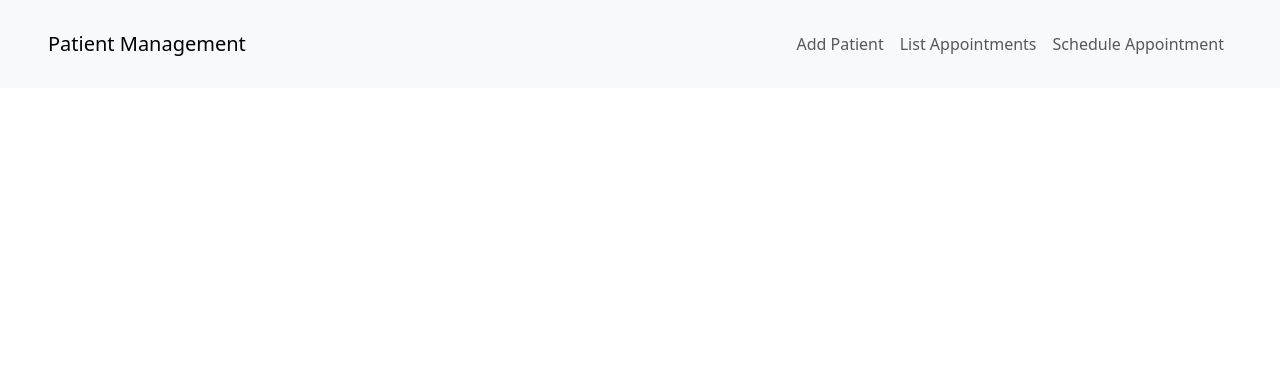
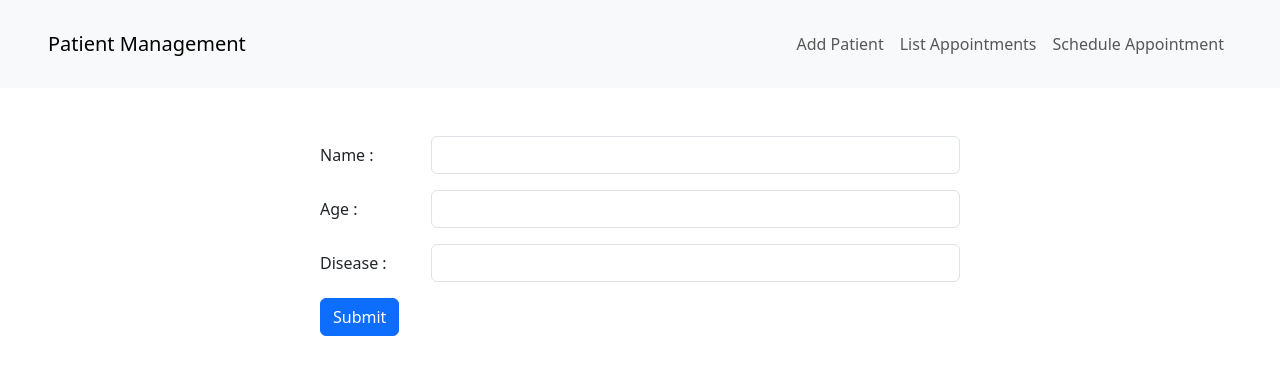
Before and after one commit to ShubhamVerma111/PatientManagement_Flask, a React (Create React App) app in the folder frontend/: page /add_patient in a window 1280 px wide. Shown: the top 374 px of the page. Built offline with nearby package versions, Linux system fonts and the light colour scheme.

Commit message:
add patient form added

```diff
--- a/frontend/src/App.js
+++ b/frontend/src/App.js
@@ -5,6 +5,7 @@ import Navbar from './components/Navbar';
 import PatientTable from './components/PatientTable';
 import AppointmentTable from './components/AppointmentTable';
 import Model from './components/Model';
+import PatientForm from './components/PatientForm';
 
 function App() {
   const initialModelData = {
@@ -22,6 +23,7 @@ function App() {
         <Routes>
           <Route exact path="/" element={<PatientTable setModelData={setModelData} />} />
           <Route path="/appointments" element={<AppointmentTable setModelData={setModelData} />} />
+          <Route exact path="/add_patient" element={<PatientForm />} />
         </Routes>
 
         <Model modelData={modelData} />
--- a/frontend/src/components/AppointmentTable.jsx
+++ b/frontend/src/components/AppointmentTable.jsx
@@ -26,7 +26,7 @@ export default function AppointmentTable({ setModelData }) {
         setModelData({ type, data })
     }
     return (
-        <div className="mx-5 mt-5">
+        <div className="mx-5">
             <div className="fs-1 text-center mb-2">Appointments</div>
             <table className="table table-striped border ">
                 <thead>
--- a/frontend/src/components/Navbar.jsx
+++ b/frontend/src/components/Navbar.jsx
@@ -3,7 +3,7 @@ import React from "react";
 export default function Navbar() {
 
     return (
-        <div className="container-fluid px-5 py-3 bg-body-tertiary">
+        <div className="container-fluid px-5 py-3 mb-5 bg-body-tertiary">
             <nav className="navbar navbar-expand-md">
                 <a href="/" className="navbar-brand">
                     <span className="nav-brand">Patient Management</span></a>
@@ -15,7 +15,7 @@ export default function Navbar() {
                 <div className="collapse navbar-collapse" id="navbarSupportedContent">
                     <ul className="navbar-nav ms-auto">
                         <li className="nav-item">
-                            <a className="nav-link" href="#">Add Patient</a>
+                            <a className="nav-link" href="add_patient">Add Patient</a>
                         </li>
                         <li className="nav-item">
                             <a className="nav-link" href="/appointments">List Appointments</a>
--- /dev/null
+++ b/frontend/src/components/PatientForm.jsx
@@ -0,0 +1,45 @@
+import React, { useState } from "react";
+
+export default function PatientForm() {
+    const [formData, setFormData] = useState({
+        'name': '', 'age': '', 'disease': ''
+    })
+    function updateFormData(e) {
+        setFormData(pre => {
+            return {
+                ...pre,
+                [e.target.name] : e.target.value,
+            }
+        });
+    }
+
+    function handelSubmit(){
+        console.log(formData)
+    }
+
+    return (
+        <div className="d-flex justify-content-center">
+            <form className="w-50">
+                <div className="row mb-3">
+                    <label htmlFor="name" className="col-sm-2 col-form-label">Name :</label>
+                    <div className="col-sm-10">
+                        <input type="text" className="form-control" name="name" value={formData['name']} onChange={(e) => { updateFormData(e) }} id="name" />
+                    </div>
+                </div>
+                <div className="row mb-3">
+                    <label htmlFor="age" className="col-sm-2 col-form-label">Age :</label>
+                    <div className="col-sm-10">
+                        <input type="number" className="form-control" name="age" value={formData['age']} onChange={(e) => { updateFormData(e) }} id="age" />
+                    </div>
+                </div>
+                <div className="row mb-3">
+                    <label htmlFor="disease" className="col-sm-2 col-form-label">Disease :</label>
+                    <div className="col-sm-10">
+                        <input type="text" className="form-control" name="disease" value={formData['disease']} onChange={(e) => { updateFormData(e) }} id="disease" required />
+                    </div>
+                </div>
+                <button type="button" onClick={handelSubmit} className="btn btn-primary">Submit</button>
+            </form>
+        </div>
+    )
+}
--- a/frontend/src/components/PatientTable.jsx
+++ b/frontend/src/components/PatientTable.jsx
@@ -36,7 +36,7 @@ export default function PatientTable({ setModelData }) {
         setModelData({ type, data })
     }
     return (
-        <div className="mx-5 mt-5">
+        <div className="mx-5">
             <div className="fs-1 text-center mb-2">Our Patients</div>
             <table className="table table-striped border ">
                 <thead>
```
